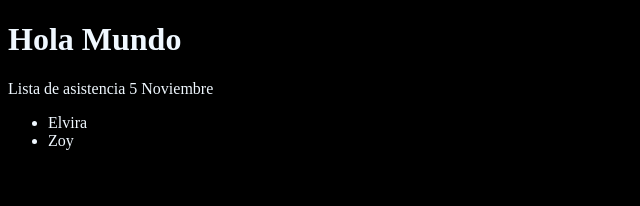
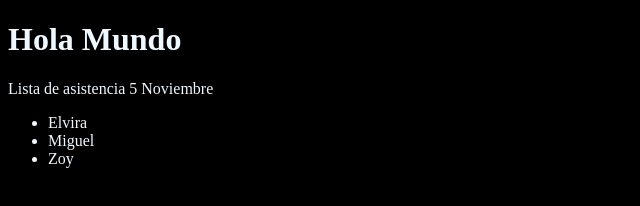
Before and after one commit to ElviraCamarillo/tallerGit2, a plain HTML site: page index.html in a window 1280 px wide. Shown: the full height of the page, 0-640 px from the left. Drawn offline with Linux system fonts and the light colour scheme.

Commit message:
hola mundo

```diff
--- a/index.html
+++ b/index.html
@@ -12,7 +12,7 @@
     <p>Lista de asistencia 5 Noviembre</p>
     <ul>
         <li>Elvira</li>
-
+       <li> Miguel</li>
 
 
 
```
